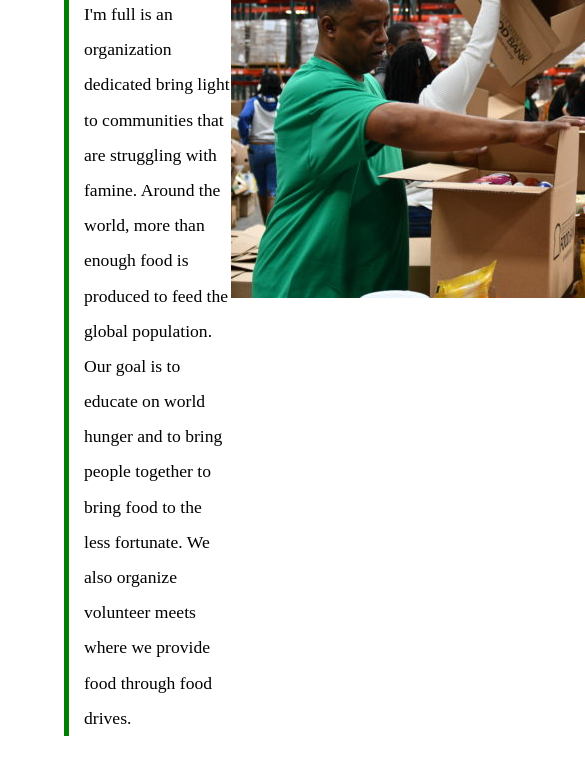
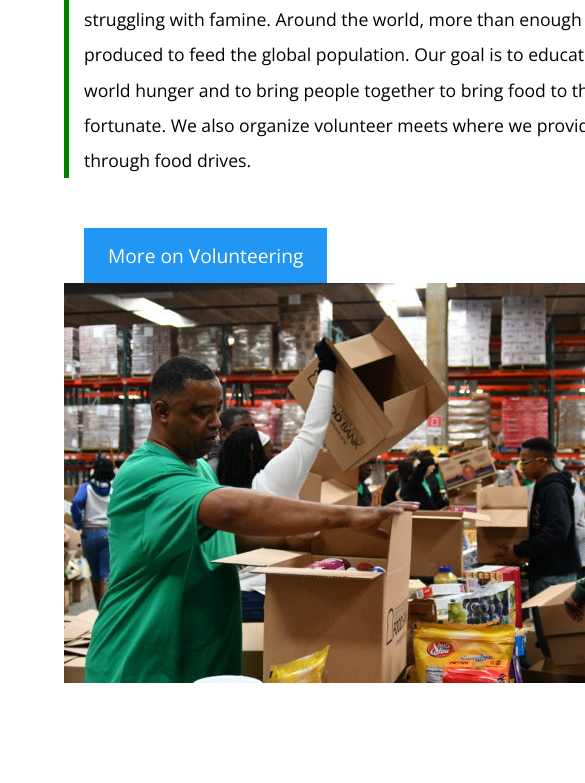
Before and after one commit to isaiahh02/CodeForJustice, a plain HTML site: page story.html in a window 390 px wide. Shown: the part 339-1122 px from the top of the page, 585 px wide, since content can reach past the window. Drawn offline with nearby package versions, Linux system fonts and the light colour scheme.

Commit message:
added same fonts

```diff
--- a/contact.css
+++ b/contact.css
@@ -2,10 +2,9 @@
   margin: 0;
   padding: 0;
   box-sizing: border-box;
+  font-family: 'Open Sans', sans-serif;
+}
 
-}
-body{
-font-family: 'Times New Roman', Times, serif;}
 /* HEADER */
 .header {
   display:flex;
--- a/donate.css
+++ b/donate.css
@@ -2,7 +2,7 @@
     box-sizing: border-box;
     padding:0;
     margin:0;
-    font-family: 'Times New Roman', Times, serif;
+    font-family: 'Open Sans', sans-serif;
 }
 
 /* HEADER */
--- a/story.css
+++ b/story.css
@@ -2,7 +2,11 @@
     box-sizing: border-box;
     padding:0;
     margin:0;
-    font-family: 'Times New Roman', Times, serif;
+    font-family: 'Open Sans', sans-serif;
+}
+a {
+    text-decoration: none;
+    color: white;
 }
 
 /* HEADER */
@@ -52,10 +56,10 @@
     border: none;
 }
 
+
 .fa-search {
     padding: 10.5px;
 }
-
 
 /* HERO-1 SECTION */
 .hero-1 {
@@ -90,7 +94,7 @@
 }
 
 .btn:hover {
-    background-color: darkblue;
+    opacity: 0.7;
 }
 
 .hero-1-btn {
@@ -219,3 +223,51 @@ footer h2 {
     font-size: large;
     padding: 15px;
 }
+
+
+@media screen and (max-width: 1200px) {
+    .hero-1 {
+        display: grid;
+        grid-template-columns: 1fr;
+        padding: 4rem;
+        margin-top: 4rem;
+    }
+
+    .hero-1-image {
+        text-align: center;
+    }
+
+    .hero-1-content h2 {
+        font-size: 2rem;
+        padding: 0px 0px 25px 25px;
+    }
+
+    .hero-1-content p {
+        border-left: 5px green solid;
+        padding-left: 15px;
+        line-height: 2;
+        font-size: 1.1rem;
+    }
+
+    .btn {
+        border: none;
+        background-color: #2196F3;
+        color: white;
+        padding: 14px 24px;
+        font-size: 1.2rem;
+    }
+
+    .btn:hover {
+        background-color: darkblue;
+    }
+
+    .hero-1-btn {
+        margin-left: 20px;
+        margin-top: 50px;
+    }
+
+
+}
+@media screen and (max-width: 800px) {
+    .navbar {display: none;}
+  }
--- a/story.html
+++ b/story.html
@@ -6,6 +6,7 @@
     <meta name="viewport" content="width=device-width, initial-scale=1.0">
 
     <link rel="stylesheet" href="https://cdnjs.cloudflare.com/ajax/libs/font-awesome/4.7.0/css/font-awesome.min.css">
+    <link href="https://fonts.googleapis.com/css2?family=Open+Sans" rel="stylesheet">
     <link rel="stylesheet" href="story.css">
     <title>Our Story | I'm full</title>
 </head>
@@ -41,7 +42,7 @@
                 fortunate. We also organize volunteer meets where we provide food through food drives.
             </p>
             <button class="btn hero-1-btn">
-                <a>More on Volunteering</a>
+                <a href="volunteer.html">More on Volunteering</a>
             </button>
         </div>
         <figure class="hero-1-image">
@@ -59,7 +60,7 @@
                 that you can donate money through. Pick your preferred option below to continue
             </p>
             <button class="btn hero-2-btn">
-                <a id="donateButton">Donate at one of our locations</a>
+                <a id="donateButton" href="donate.html">Donate at one of our locations</a>
             </button>
             <button class="btn hero-2-btn">
                 <a id="donateButton" onclick="toggleText();">Donate at our partner organizations</a>
--- a/style.css
+++ b/style.css
@@ -2,10 +2,7 @@
     box-sizing: border-box;
     padding:0;
     margin:0;
-}
-
-body {
-    font-family: 'Times New Roman', Times, serif;
+    font-family: 'Open Sans', sans-serif;
 }
 
 /* HEADER */
--- a/volunteer.css
+++ b/volunteer.css
@@ -2,10 +2,7 @@
     box-sizing: border-box;
     padding:0;
     margin:0;
- }
-
- body {
-    font-family: 'Times New Roman', Times, serif;
+    font-family: 'Open Sans', sans-serif;
  }
 
  /* HEADER */
```
Also changed, not shown: contact.html (+2 -9 lines), donate.html (+2 -1 lines), index.html (+6 -5 lines), volunteer.html (+1 -1 lines).
